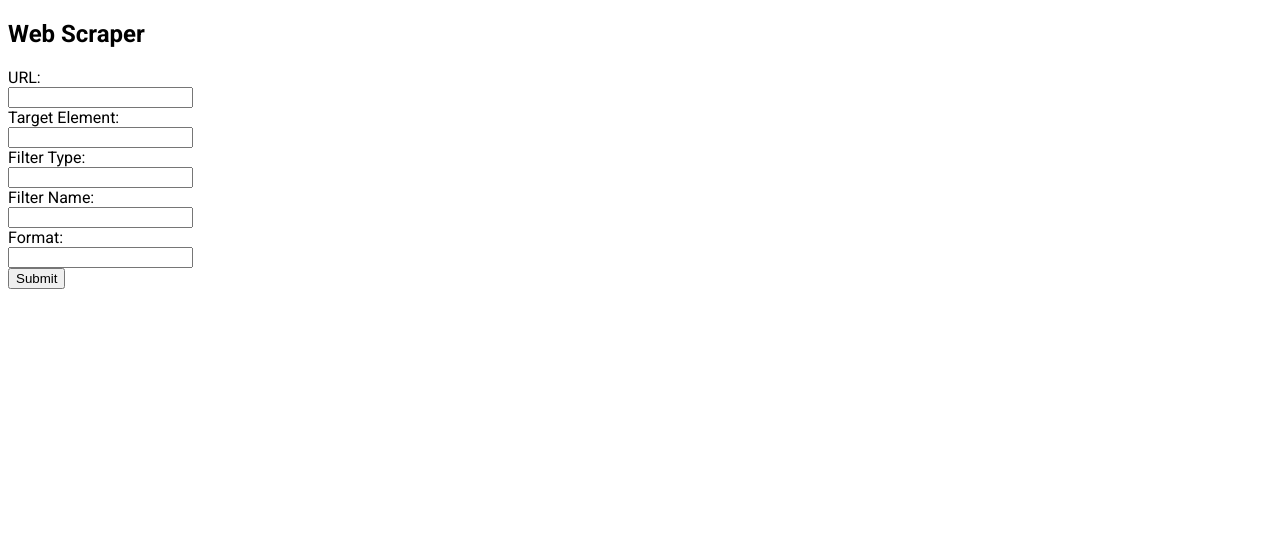
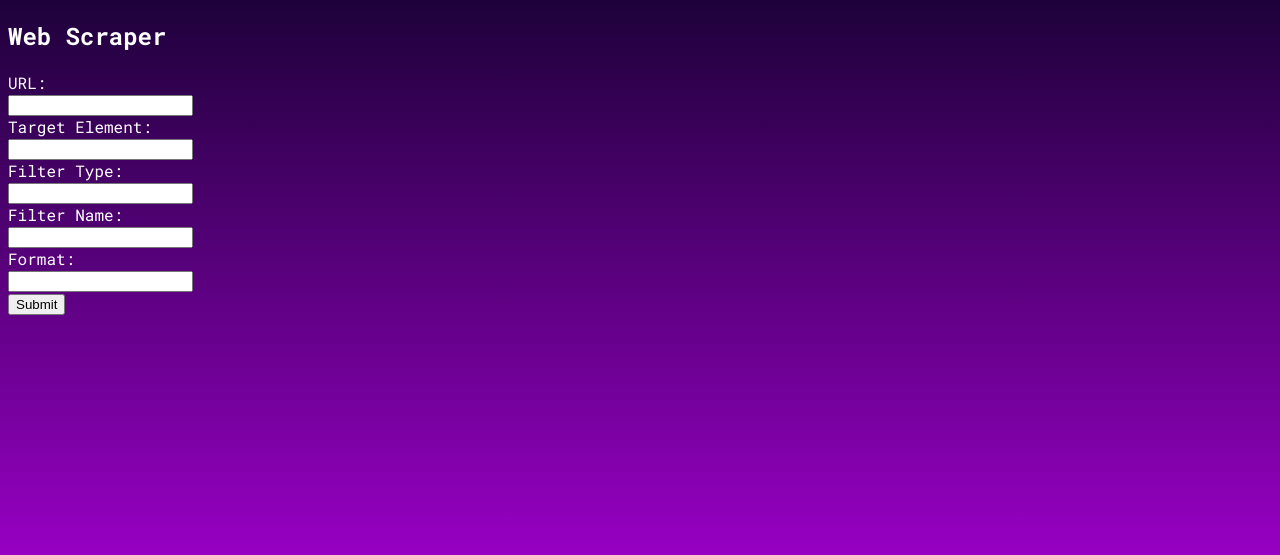
Before and after one commit to samarth212/ScrapMaster, a Flask app: page / in a window 1280 px wide. Shown: the top 555 px of the page. Run offline with Flask 3, Linux system fonts and the light colour scheme.

Commit message:
added linear gradient

```diff
--- a/static/index.css
+++ b/static/index.css
@@ -1,3 +1,8 @@
 body{
-    font-family: "Roboto";
+    font-family: "Roboto Mono";
+    background-image: linear-gradient(rgba(30, 1, 58, 1), rgba(204, 0, 255, 1));
+    background-repeat: no-repeat;
+    background-attachment: fixed;
+    background-size: cover;
+    color: white;
 }
```
